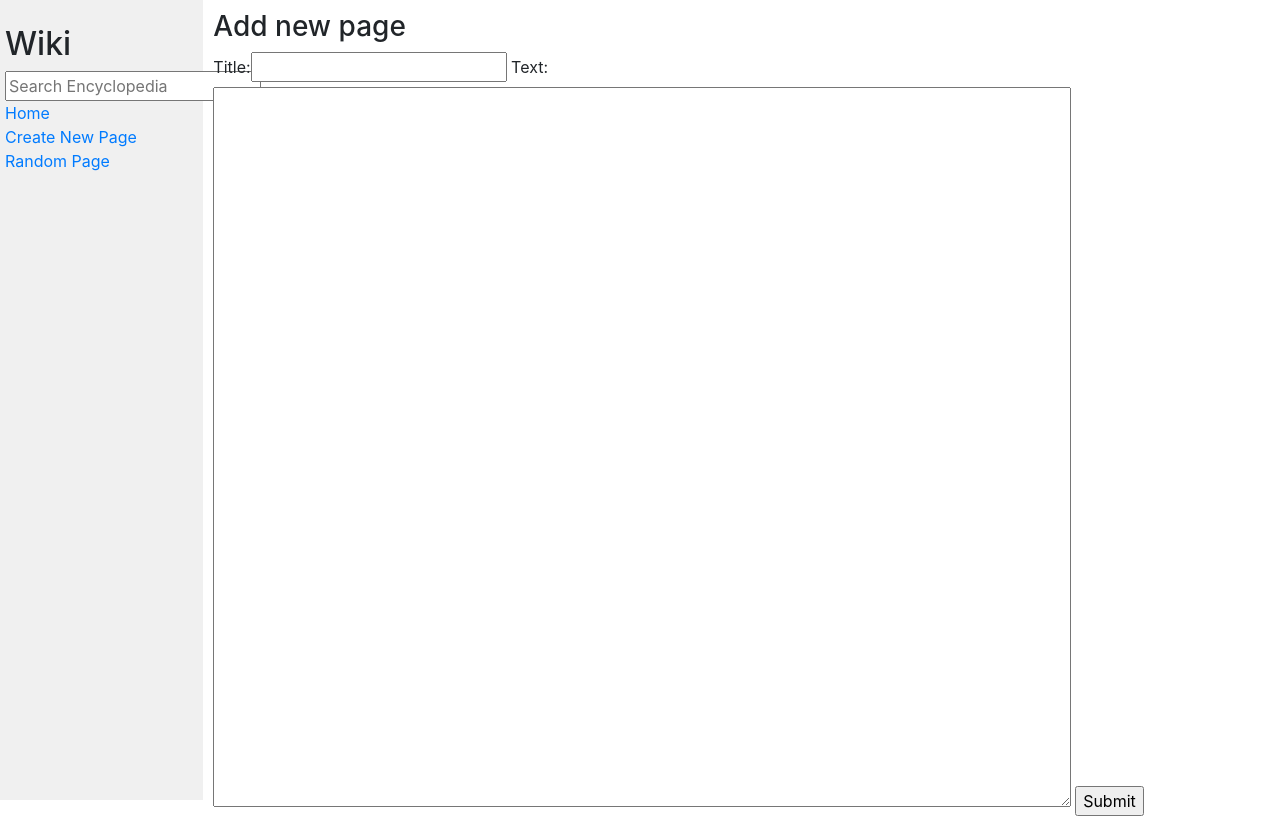
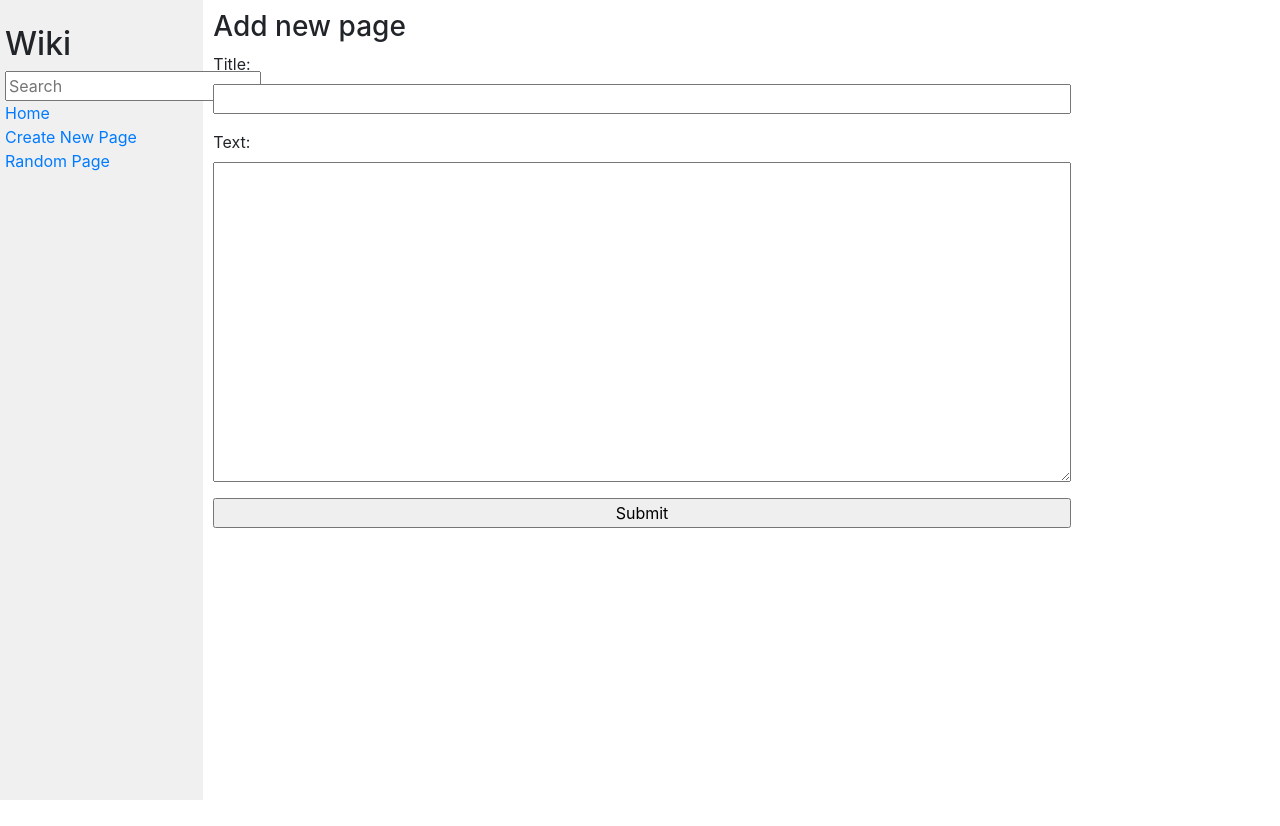
Before and after one commit to csabsen/wiki, a Django app: page /new/ in a window 1280 px wide. After the commit the page ends 800 px from the top, so only its background shows below. Run offline with Django 3.2, Linux system fonts and the light colour scheme; some libraries are stand-ins or nearby versions.

Commit message:
added comments

```diff
--- a/encyclopedia/static/encyclopedia/styles.css
+++ b/encyclopedia/static/encyclopedia/styles.css
@@ -36,3 +36,15 @@ textarea {
 .sidebar h2 {
     margin-top: 5px;
 }
+
+textarea {
+    height: 40vh;
+}
+
+p {
+    display: grid;
+}
+
+.main input{
+    width: 80%;
+}
--- a/encyclopedia/templates/encyclopedia/edit.html
+++ b/encyclopedia/templates/encyclopedia/edit.html
@@ -8,7 +8,7 @@
     <h3>Edit {{ title }}</h3>
     <form  method="post">
         {% csrf_token %}
-        {{ editForm }}
+        {{ editForm.as_p }}
         <input type="submit" name="Submit" id="submitEdit">
     </form>
 
--- a/encyclopedia/templates/encyclopedia/new.html
+++ b/encyclopedia/templates/encyclopedia/new.html
@@ -8,7 +8,7 @@
     <h3>Add new page</h3>
     <form action="{% url 'new' %}" method="post">
         {% csrf_token %}
-        {{newForm}}
+        {{newForm.as_p}}
         <input type="submit" name="Submit" id="submitNew">
     </form>
 
--- a/encyclopedia/views.py
+++ b/encyclopedia/views.py
@@ -7,11 +7,11 @@ from django.urls import reverse
 import random
 import os
 
-
+# transform markdown to HTML
 markdowner = Markdown()
 
 class SearchForm(forms.Form):
-    q = forms.CharField(label='', widget=forms.TextInput(attrs={'placeholder': 'Search Encyclopedia'}))
+    q = forms.CharField(label='', widget=forms.TextInput(attrs={'placeholder': 'Search'}))
 
 class NewForm(forms.Form):
     title = forms.CharField(label='Title')
@@ -29,27 +29,36 @@ def index(request):
 
 def search(request):
         entries = util.list_entries()
+
+        # check if exact entry exists
         lowerCaseEntries = [x.lower() for x in util.list_entries()]
         q = (request.GET["q"]).lower()
         if q in lowerCaseEntries:
             return HttpResponseRedirect("/wiki/" + q)
+
+        # check if partial match
         else:
             foundEntry = []
             for i in range(len(entries)):
                 if q in lowerCaseEntries[i]:
                     foundEntry.append(entries[i])
+
+            #  if there is a partial match render list as links
             if len(foundEntry) > 0:
                 print(foundEntry)
                 return render(request, "encyclopedia/search.html", {
                     "entries": foundEntry,
                     "form": SearchForm()
                 })
+
+            # render error if no matches
             else:
                 return render(request, "encyclopedia/error.html",{
                 "error": "No results, try again!",
                 "form": SearchForm()
                 })
 
+# render entry (if it exists. else suggesting search)
 def entry(request, entry):
     if util.get_entry(entry):
         content = markdowner.convert(util.get_entry(entry))
@@ -67,18 +76,24 @@ def entry(request, entry):
 def new(request):
     if request.method == "POST":
         form = NewForm(request.POST)
-        print(form)
+
+#       checking form
         if form.is_valid():
             lowerCaseEntries = [x.lower() for x in util.list_entries()]
+
+#           checking if form already exists
             if form.cleaned_data["title"].lower() in lowerCaseEntries:
                 return render(request, "encyclopedia/error.html",{
                 "error": "Page already exists!",
                 "form": SearchForm()
                 })
+
+#           save entry
             else:
                 util.save_entry(form.cleaned_data["title"],form.cleaned_data['text'])
                 return HttpResponseRedirect("/wiki/" + form.cleaned_data["title"])
 
+#   render form for new entry
     else:
         return render(request, "encyclopedia/new.html", {
         "form": SearchForm(),
@@ -89,18 +104,17 @@ def new(request):
 def edit(request, page):
     if request.method == "POST":
         form = EditForm(request.POST)
+#         if form is valid save entry
         if form.is_valid():
             content = form.cleaned_data
             util.save_entry(page, content['edit'])
-            print("from edit POST" )
-            print(content)
             return HttpResponseRedirect("/wiki/" + page)
+
+#         get data from existing entry for editing
     else:
         with open(os.path.join('entries/', page + ".md"), "r") as file1:
             txtToEdit = file1.read()
             formForEdit = EditForm(initial={'edit': txtToEdit})
-            print("formForEdit")
-            print(formForEdit)
 
             return render(request, "encyclopedia/edit.html", {
                 "editForm" : formForEdit,
@@ -111,6 +125,6 @@ def edit(request, page):
 
 def random_page(request):
     entries = util.list_entries()
-    randomize = random.randint(0,len(entries))
+    randomize = random.randint(0,len(entries)-1)
 
     return HttpResponseRedirect("/wiki/" + entries[randomize])
```
Also changed, not shown: entries/Django2.md (deleted, +0 -3 lines), entries/HTML.md (+2 -1 lines), entries/Javascript.md (added, +3 -0 lines), entries/again.md (deleted, +0 -1 lines), entries/now.md (deleted, +0 -3 lines), entries/wtf.md (deleted, +0 -4 lines), 1 other file.
